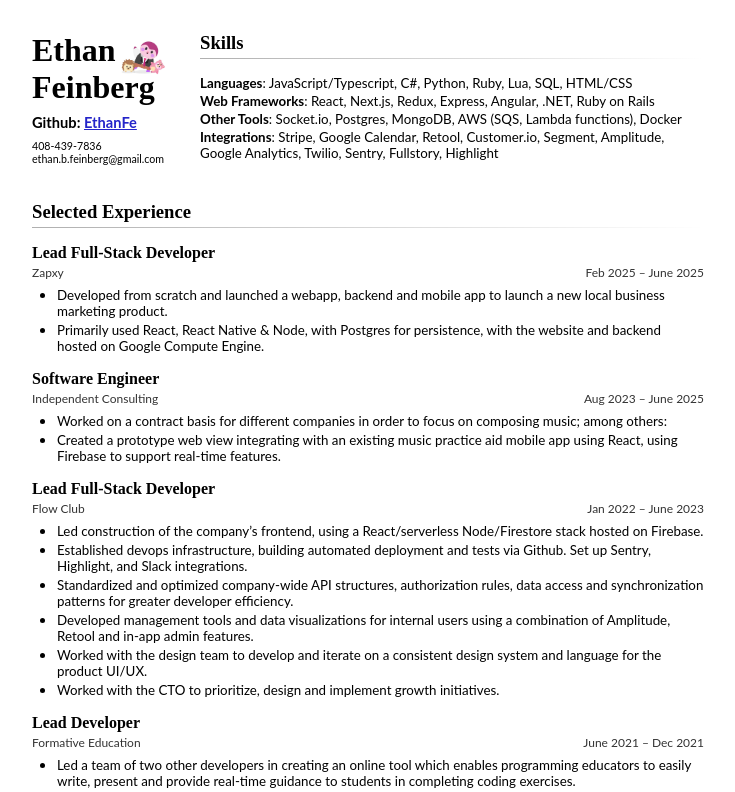
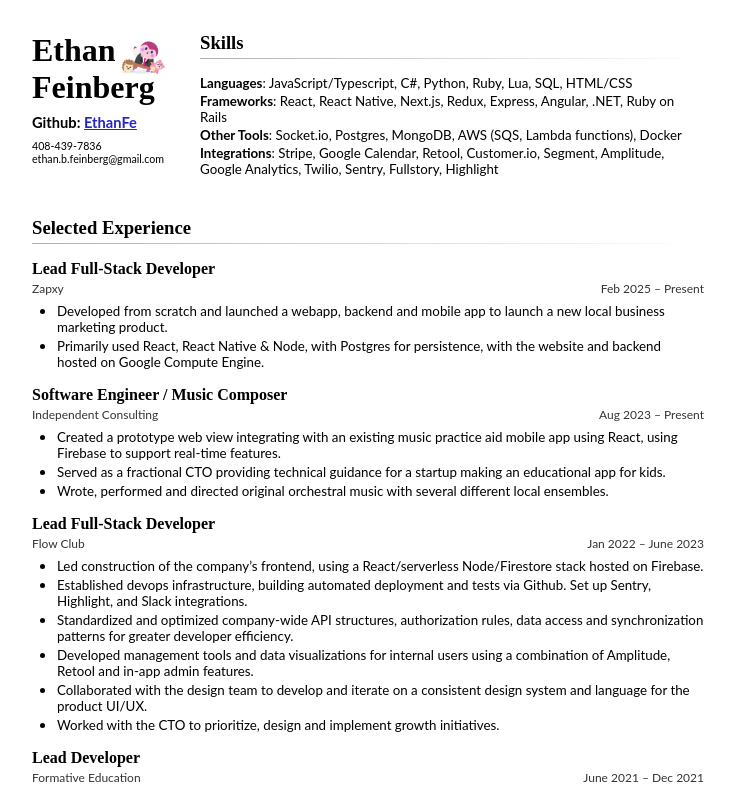
Before and after one commit to EthanFe/htmlsume, a Next.js app: page / in a window 1280 px wide. Shown: the top 792 px of the page, without its empty margins (272-1007 px from the left). Built offline with nearby package versions, Linux system fonts and the light colour scheme.

Commit message:
changes for finch apply-y

```diff
--- a/src/app/page.tsx
+++ b/src/app/page.tsx
@@ -67,7 +67,7 @@ const experience = [
   {
     title: "Lead Full-Stack Developer",
     company: "Zapxy",
-    period: "Feb 2025 – June 2025",
+    period: "Feb 2025 – Present",
     descriptions: [
       "Developed from scratch and launched a webapp, backend and mobile app to launch a new local business marketing product.",
       "Primarily used React, React Native & Node, with Postgres for persistence, with the website and backend hosted on Google Compute Engine.",
@@ -75,12 +75,15 @@ const experience = [
     skipCompany: false
   },
   {
-    title: "Software Engineer",
+    title: "Software Engineer / Music Composer",
     company: "Independent Consulting",
-    period: "Aug 2023 – June 2025",
+    period: "Aug 2023 – Present",
     descriptions: [
-      "Worked on a contract basis for different companies in order to focus on composing music; among others:",
+      // "Worked on a contract basis for various companies.",
+      // "Worked on a contract basis for different companies in order to allow flexibility to focus on composing music as well as organizing and leading orchestral musicians for rehearsals and performances.",
       "Created a prototype web view integrating with an existing music practice aid mobile app using React, using Firebase to support real-time features.",
+      "Served as a fractional CTO providing technical guidance for a startup making an educational app for kids.",
+      "Wrote, performed and directed original orchestral music with several different local ensembles."
     ],
     skipCompany: false
   },
@@ -93,7 +96,7 @@ const experience = [
       "Established devops infrastructure, building automated deployment and tests via Github. Set up Sentry, Highlight, and Slack integrations.",
       "Standardized and optimized company-wide API structures, authorization rules, data access and synchronization patterns for greater developer efficiency.",
       "Developed management tools and data visualizations for internal users using a combination of Amplitude, Retool and in-app admin features.",
-      "Worked with the design team to develop and iterate on a consistent design system and language for the product UI/UX.",
+      "Collaborated with the design team to develop and iterate on a consistent design system and language for the product UI/UX.",
       "Worked with the CTO to prioritize, design and implement growth initiatives.",
     ]
   },
@@ -114,7 +117,8 @@ const experience = [
     descriptions: [
       "Modernized client’s website and backend, while integrating 3rd-party web APIs and custom CMS to allow easy maintenance and extension of content.",
     ],
-    skipCompany: false
+    skipCompany: false,
+    pageBreak: true
   },
   {
     company: "Slalom Build",
@@ -163,7 +167,7 @@ export default function Home() {
             <HeaderText style={{ ...fancyBorder, paddingBottom: "4px" }}>Skills</HeaderText>
             <div style={{ ...flexColumn, gap: "2px" }}>
               <Text><strong>Languages</strong>: JavaScript/Typescript, C#, Python, Ruby, Lua, SQL, HTML/CSS</Text>
-              <Text><strong>Web Frameworks</strong>: React, Next.js, Redux, Express, Angular, .NET, Ruby on Rails</Text>
+              <Text><strong>Frameworks</strong>: React, React Native, Next.js, Redux, Express, Angular, .NET, Ruby on Rails</Text>
               <Text><strong>Other Tools</strong>: Socket.io, Postgres, MongoDB, AWS (SQS, Lambda functions), Docker</Text>
               <Text><strong>Integrations</strong>: Stripe, Google Calendar, Retool, Customer.io, Segment, Amplitude, Google Analytics, Twilio, Sentry, Fullstory, Highlight</Text>
             </div>
@@ -180,10 +184,10 @@ export default function Home() {
 }
 
 const ExperienceEntry = ({ info }) => {
-  const { company, title, period, descriptions, skipCompany = false } = info
+  const { company, title, period, descriptions, skipCompany = false, pageBreak = false } = info
 
   return (
-    <div style={{ ...flexColumn, gap: "4px" }}>
+    <div style={{ ...flexColumn, gap: "4px", breakAfter: pageBreak ? 'page' : undefined }}>
       <div>
         {!skipCompany ?
           (
```
